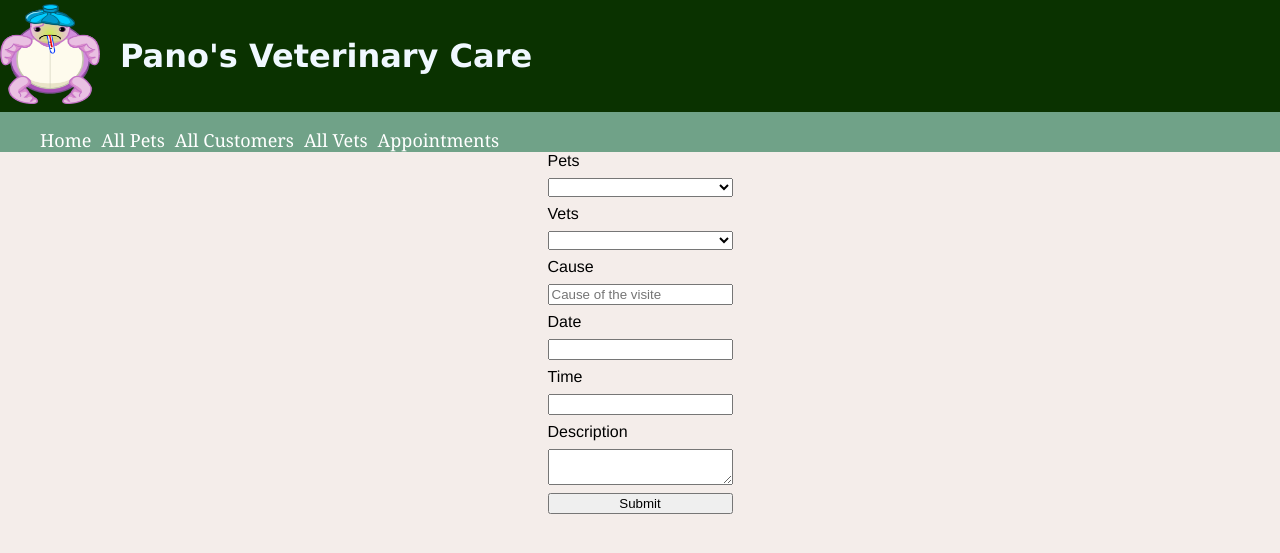
After one commit to PanosTsamou/Vet_Management_Project, a Flask app: page /appointments/new-appointment in a window 1280 px wide. The commit adds this page. Shown: the top 553 px of the page. Run offline with Flask 3, Linux system fonts and the light colour scheme; a database or web service that is not in the repository returns one stand-in record (values such as "Sample title"); lists and menus that the app fills with data are empty; some libraries are stand-ins or nearby versions.

Commit message:
adding appointments

```diff
--- a/app.py
+++ b/app.py
@@ -3,12 +3,14 @@ from flask import Flask, render_template
 from controllers.pets_controller import pets_blueprint
 from controllers.owners_controller import owners_blueprint
 from controllers.vets_controller import vets_blueprint
+from controllers.appointments_controller import appointments_blueprint
 
 app = Flask(__name__)
 
 app.register_blueprint(pets_blueprint)
 app.register_blueprint(owners_blueprint)
 app.register_blueprint(vets_blueprint)
+app.register_blueprint(appointments_blueprint)
 
 @app.route('/')
 @app.route('/home')
--- /dev/null
+++ b/controllers/appointments_controller.py
@@ -0,0 +1,89 @@
+from flask import render_template, redirect, request, url_for
+from flask import Blueprint
+from modules.pet import Pet
+from modules.care import Care
+from modules.species import Species
+from modules.appointment import Appointment
+
+import repositories.appointment_repository as appoint_repo
+import repositories.species_repository as species_repo
+import repositories.specialization_repository as spec_repo
+import repositories.pet_repository as pet_repo
+import repositories.owner_repository as owner_repo
+import repositories.veterian_repository as vet_repo
+import repositories.care_repository as care_repo
+
+
+appointments_blueprint = Blueprint("appointment", __name__)
+
+@appointments_blueprint.route('/appointments')
+def all_appointments():
+    all_appointments_to_display = appoint_repo.all_appointments()
+
+    return render_template("/mvp/appointments/appointments.jinja", all_appointments_to_display = all_appointments_to_display, vets = vet_repo.all_vets())
+
+@appointments_blueprint.route('/appointments/<id>/delete',  methods = ["POST"])
+def delete_appointment(id):
+
+    appoint_repo.delete_by_id(int(id))
+    if 'owner_page' in request.form:
+        return  redirect( url_for('owners.owner_info', id= request.form['owner_page']))
+    elif 'veterian_page' in request.form:
+        return  redirect( url_for('vets.veterian_info', id= request.form['iveterian_page']))
+    else:
+        return redirect('/appointments')
+
+@appointments_blueprint.route("/appointments/<id>")
+def appointment_display(id):
+    appointment = appoint_repo.find_appointment_by_id(int(id))
+    return render_template("mvp/appointments/appointment.jinja", appointment = appointment)
+
+@appointments_blueprint.route("/appointments/<id>/edit", methods=["POST"])
+def delete_edit(id):
+    appointment = appoint_repo.find_appointment_by_id(int(id))
+    vets = spec_repo.find_vet_by_species_id(appointment.pet.species.id)
+    print("!!!!!!!!!!!!!!!", vets)
+    return render_template("/mvp/appointments/edit_appointment.jinja", appointment = appointment, vets = vets)
+
+@appointments_blueprint.route("/appointments/<id>", methods=["POST"])
+def pet_edit(id):
+    name = request.form['name']
+    dob = request.form['dob']
+    species = species_repo.find_species_by_id(request.form['species'])
+    breed = request.form['breed']
+    sex = request.form['sex']
+    weight = int(request.form['weight'])
+    chipped = request.form['chipped']
+    treatment = request.form['treatment']
+    veterian = vet_repo.find_veterian_by_id(request.form['veterian'])
+    owner = owner_repo.find_owner_by_id(request.form['owner'])
+    pet = Pet(name,dob,weight,sex,species,breed, treatment)
+    pet.add_owner(owner)
+    pet.add_id(int(id))
+    if chipped == "True":
+        pet.change_chip_status()
+    pet_repo.update_pets(pet)
+    care = care_repo.find_care_by_pet_id(int(id))
+    if care == None:
+        care = Care(pet,veterian)
+        care_repo.add_care(care)
+    else:
+        care = Care(pet,veterian,care.id)
+        care_repo.update(care)
+    return redirect(f'/pets/{pet.id}')
+
+@appointments_blueprint.route('/appointments/new-appointment')
+def new_appointment_form():
+    return render_template('/mvp/appointments/new_appointment.jinja', vets = vet_repo.all_vets(),pets = pet_repo.all_pets())
+
+@appointments_blueprint.route('/appointments', methods=["POST"])
+def add_new_appointment():
+    title = request.form['title']
+    date = request.form['date']
+    time = request.form['time']
+    description = request.form['description']
+    veterian = vet_repo.find_veterian_by_id(request.form['veterian'])
+    pet = pet_repo.find_pet_by_id(request.form['pets'])
+    appointment = Appointment(title, date, time, description, pet, veterian)
+    appoint_repo.add_appointment(appointment)
+    return redirect("/appointments")
--- a/populate.py
+++ b/populate.py
@@ -46,8 +46,10 @@ owner2 = Owner("Molly", "Brown", "20/6/2003", "23  Walnut street", "mollyb@gmail
 owner_repo.add_owner(owner2)
 veterian1 = Veterian("Aaron", "McCurdy", "2/7/1983", "3  Walnut street", "aaronmc@gmail.com", "77232437169", "/img/aaron")
 vet_repo.add_veterian(veterian1)
-veterian2 = Veterian("Patric", "Coile", "15/10/1995", "20 Mary Crescent", "patickc@gmail.com", "77232384933", "/img/patric")
+veterian2 = Veterian("Patrick", "Coile", "15/10/1995", "20 Mary Crescent", "patickc@gmail.com", "77232384933", "/img/patric")
 vet_repo.add_veterian(veterian2)
+veterian3 = Veterian("Robert", "Coyle", "15/10/1999", "20 Long st", "RobertC@gmail.com", "77232322238", "/img/Robert")
+vet_repo.add_veterian(veterian3)
 
 pet1= Pet("blacky","12/3/2022",15,"male",species1)
 pet1.add_owner(owner1)
--- a/templates/base-form.jinja
+++ b/templates/base-form.jinja
@@ -20,6 +20,7 @@
         <li><a href="/pets">All Pets</a></li>
         <li><a href="/owners">All Customers</a></li>
         <li><a href="/vets">All Vets</a></li>
+        <li><a href="/appointments">Appointments</a></li>
       </ul>
     </nav>
   </header>
--- /dev/null
+++ b/templates/mvp/appointments/new_appointment.jinja
@@ -0,0 +1,31 @@
+{% extends "base-form.jinja" %}
+
+{% block content %}
+
+        <form class= "new-display-form" action="/appointments" method="post">
+
+            <label for="pets">Pets</label>
+            <select id="pets" name="pets">
+                {% for pet in pets %}
+                    <option value={{pet.id}}> {{pet.name}} {{pet.chip_number}}</option>
+                {% endfor %}
+            </select>
+            <label for="veterian">Vets</label>
+            <select id="veterian" name="veterian">
+                {% for vet in vets %}
+                    <option value={{vet.id}}> {{vet.full_name()}} </option>
+                {% endfor %}
+            </select>
+            <label for="cause">Cause</label>
+            <input type="text" name="title" id="cause" placeholder='Cause of the visite'>
+            <label for="date">Date</label>
+            <input type="text" name="date" id="date" >
+            <label for="time">Time</label>
+            <input type="text" name="time" id="time" >
+            <label for="description">Description</label>
+            <textarea name="description" id="description"></textarea>
+
+            <input type="submit" value="Submit">
+        </form>
+
+{% endblock content %}
```
Also changed, not shown: repositories/specialization_repository.py (+4 -5 lines), templates/base.jinja (+4 -3 lines), templates/mvp/appointments/appointment.jinja (added, +39 -0 lines), templates/mvp/appointments/appointments.jinja (added, +43 -0 lines), templates/mvp/appointments/edit_appointment.jinja (added, +26 -0 lines).
